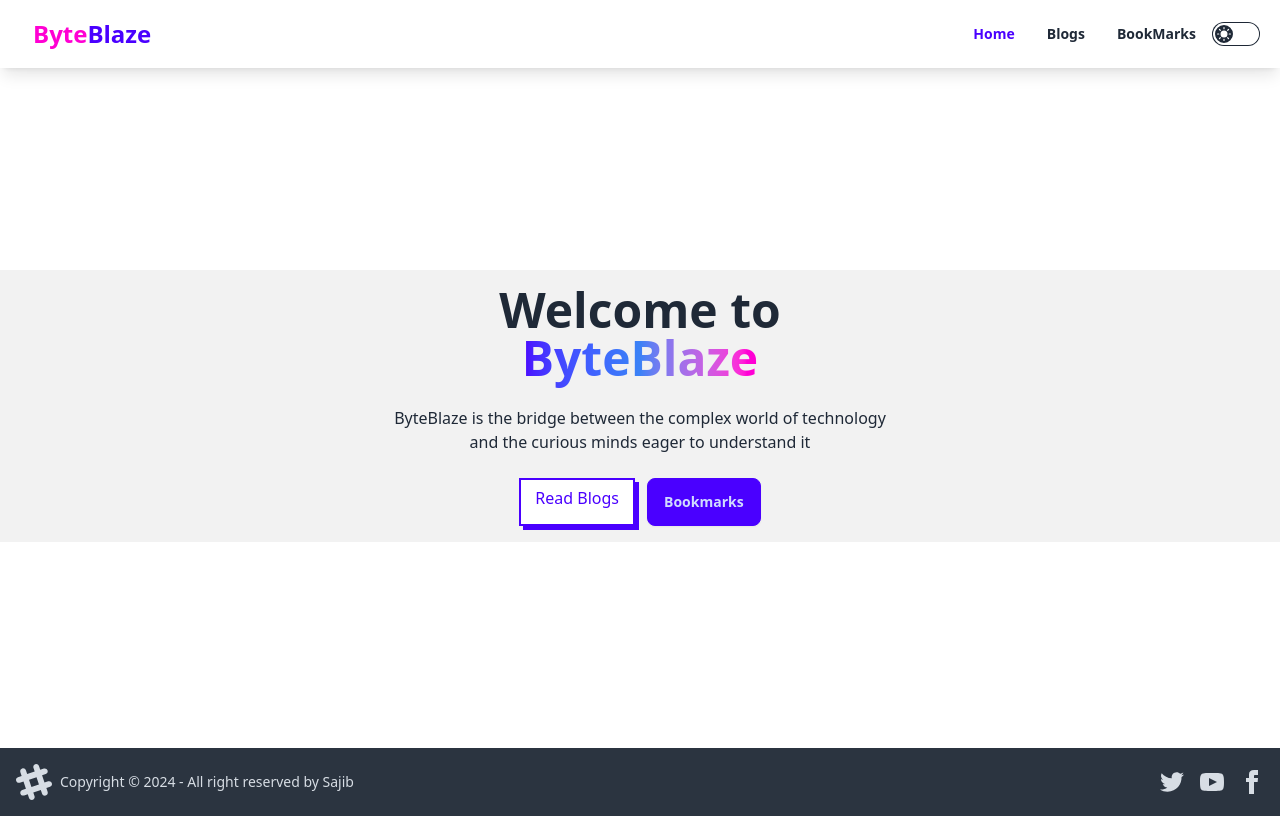
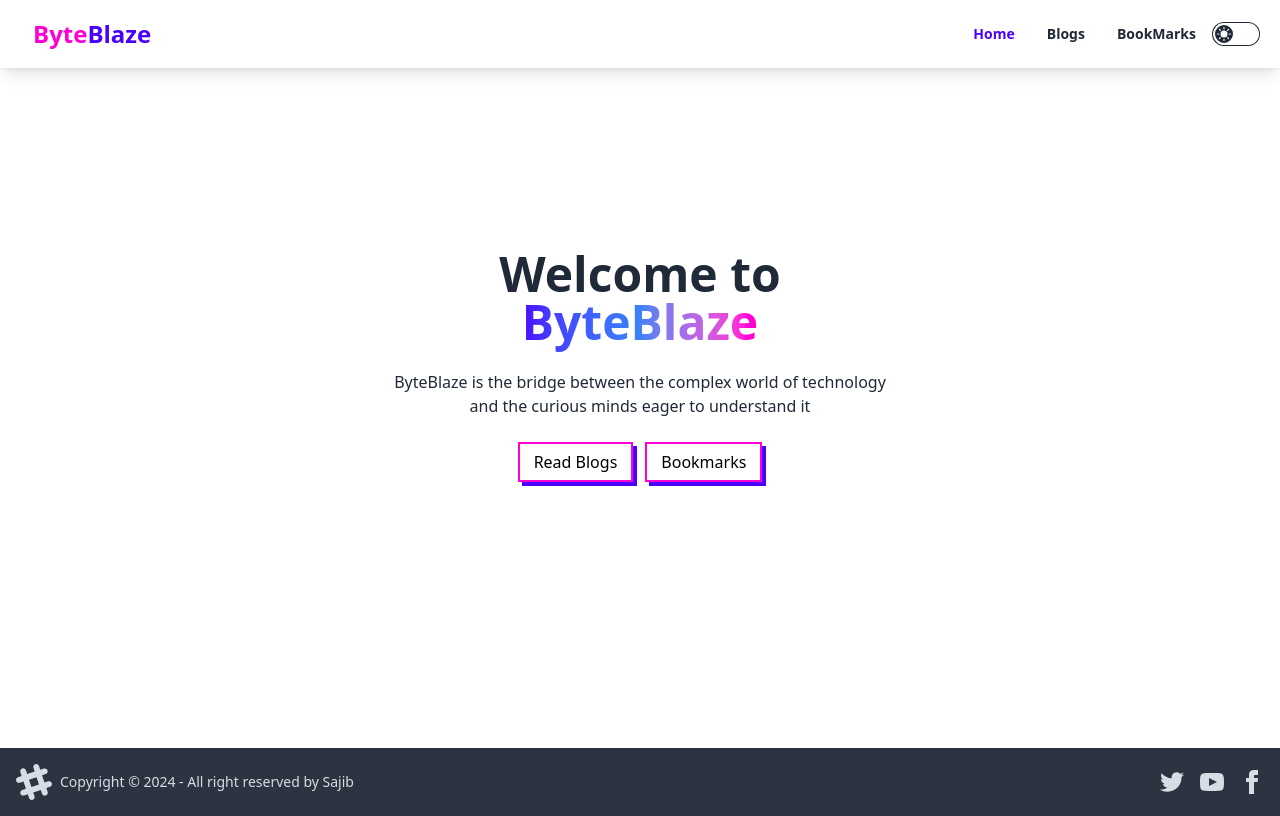
Before and after one commit to sajib689/milestone-08-conecptuial-session-bytesBlaz-bySajib, a React (Vite) app: page / in a window 1280 px wide. Built offline with nearby package versions, Linux system fonts and the light colour scheme.

Commit message:
add img in bottom

```diff
--- a/src/Components/Hero/Hero.jsx
+++ b/src/Components/Hero/Hero.jsx
@@ -1,8 +1,7 @@
 import { Link } from "react-router-dom";
-
 const Hero = () => {
   return (
-    <div className="hero  bg-base-200">
+    <div className="hero  -mt-20">
       <div className="hero-content text-center">
         <div className="max-w-lg">
           <h1 className="text-5xl font-bold">
@@ -22,14 +21,22 @@ const Hero = () => {
               className="relative inline-block px-4 py-2 font-medium group"
             >
               <span className="absolute inset-0 w-full h-full transition duration-200 ease-out transform translate-x-1 translate-y-1 bg-primary group-hover:-translate-x-0 group-hover:-translate-y-0"></span>
-              <span className="absolute inset-0 w-full h-full bg-white border-2 border-primary group-hover:bg-primary"></span>
-              <span className="relative text-primary group-hover:text-white">
+              <span className="absolute inset-0 w-full h-full bg-white border-2 border-secondary group-hover:bg-primary"></span>
+              <span className="relative text-black group-hover:text-white">
                 Read Blogs
               </span>
             </Link>
-            <Link to="/bookmarks">
-              <button className="btn btn-primary">Bookmarks</button>
+            <Link
+              to="/bookmarks"
+              className="relative inline-block px-4 py-2 font-medium group"
+            >
+              <span className="absolute inset-0 w-full h-full transition duration-200 ease-out transform translate-x-1 translate-y-1 bg-primary group-hover:-translate-x-0 group-hover:-translate-y-0"></span>
+              <span className="absolute inset-0 w-full h-full bg-white border-2 border-secondary group-hover:bg-primary"></span>
+              <span className="relative text-black group-hover:text-white">
+              Bookmarks
+              </span>
             </Link>
+
           </div>
         </div>
       </div>
--- a/src/Pages/MainHome/MainHome.jsx
+++ b/src/Pages/MainHome/MainHome.jsx
@@ -1,9 +1,10 @@
 import Hero from "../../Components/Hero/Hero";
-
+import wave from '../../assets/wave.svg'
 const MainHome = () => {
   return (
-    <div className="flex flex-col items-center justify-center min-h-[calc(100vh-116px)]">
+    <div className="flex flex-col relative items-center justify-center min-h-[calc(100vh-116px)]">
         <Hero/>
+        <img className="absolute bottom-0 left-0 w-[100%]" src={wave} alt="" />
     </div>
   );
 };
```
Also changed, not shown: src/assets/wave.svg (added).
